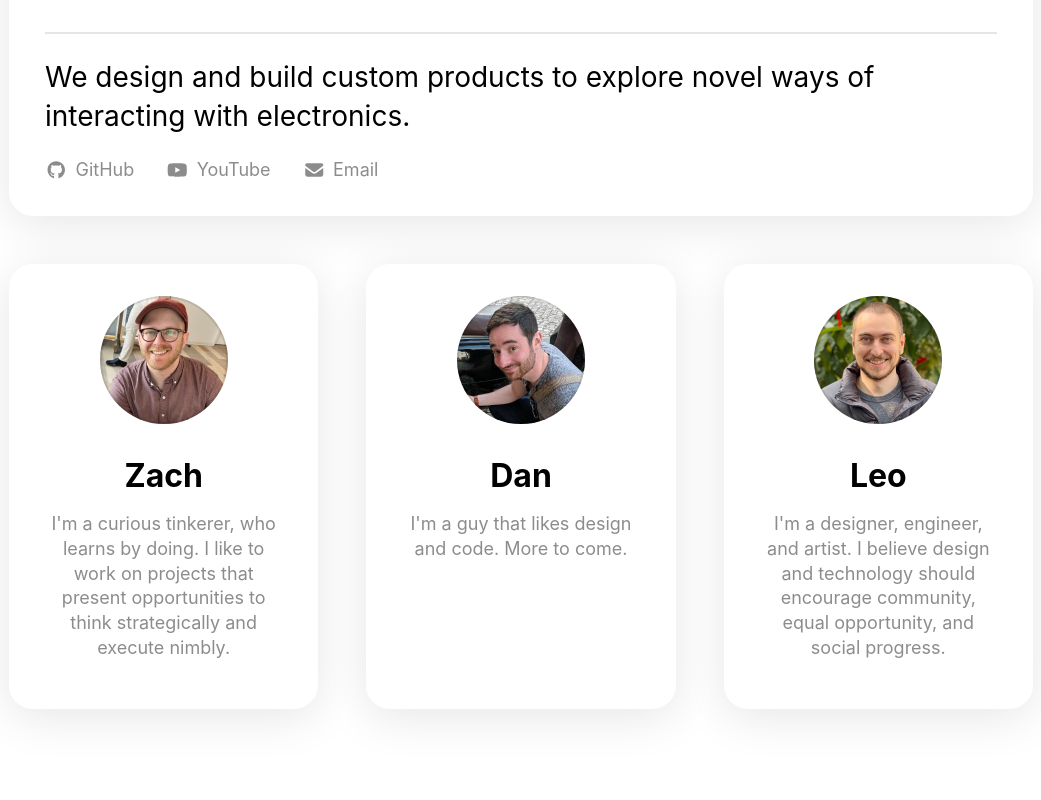
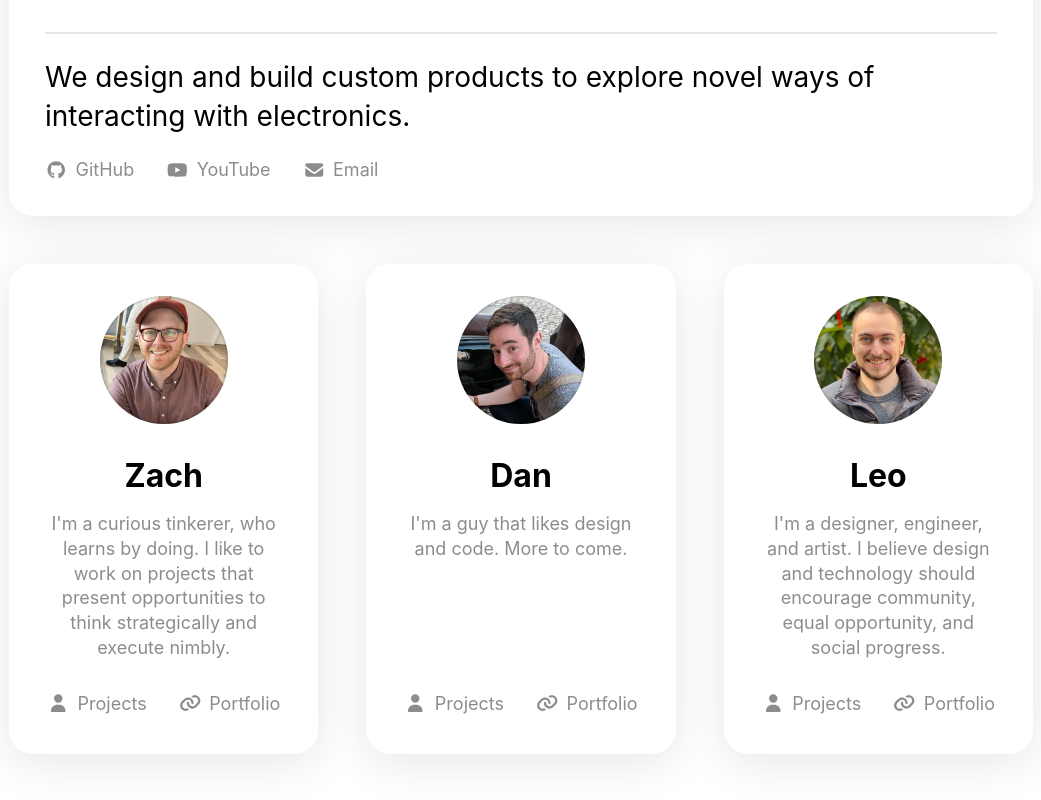
Before and after one commit to fcc-lol/portfolio-react, a React (Create React App) app: page /about in a window 1280 px wide. Shown: the part 298-1098 px from the top of the page, without its empty margins (119-1160 px from the left). Built offline with nearby package versions, Linux system fonts and the light colour scheme.

Commit message:
Adding links for filtered project pages and personal sites

```diff
--- a/src/pages/About.js
+++ b/src/pages/About.js
@@ -3,7 +3,7 @@ import styled from "styled-components";
 import { useOutletContext, useNavigate } from "react-router-dom";
 import { FontAwesomeIcon } from "@fortawesome/react-fontawesome";
 import { faGithub, faYoutube } from "@fortawesome/free-brands-svg-icons";
-import { faEnvelope } from "@fortawesome/free-solid-svg-icons";
+import { faEnvelope, faLink, faUser } from "@fortawesome/free-solid-svg-icons";
 import Card from "../components/Card";
 import { VStack } from "../components/Layout";
 import {
@@ -16,11 +16,7 @@ import {
 import { Link } from "../components/Link";
 import ProfilePicture from "../components/ProfilePicture";
 import { FadeInWrapper } from "../components/AnimationHelpers";
-import {
-  FADE_TRANSITION,
-  ANIMATION_DURATION,
-  TRANSFORM_TRANSITION
-} from "../constants";
+import { ANIMATION_DURATION } from "../constants";
 
 const LinksContainer = styled.div`
   display: flex;
@@ -50,29 +46,31 @@ const ProfileCard = styled(Card)`
   display: flex;
   flex-direction: column;
   align-items: center;
-  justify-content: flex-start;
+  justify-content: space-between;
   text-align: center;
-  padding: 2rem 2rem 3rem 2rem;
-  gap: 0.5rem;
-  cursor: pointer;
-  transition: ${TRANSFORM_TRANSITION}, ${FADE_TRANSITION};
-
-  @media (hover: hover) {
-    &:hover {
-      transform: scale(1.05);
-
-      @media (max-width: 1024px) {
-        transform: scale(1.025);
-      }
-    }
-  }
-
-  &:active {
-    transform: scale(0.95);
-  }
+  padding: 2rem 2rem 2.5rem 2rem;
+  gap: 2rem;
 
   @media (max-width: 768px) {
     padding: 2rem;
+  }
+`;
+
+const ProfileInfo = styled.div`
+  display: flex;
+  flex-direction: column;
+  align-items: center;
+  justify-content: flex-start;
+  gap: 0.5rem;
+`;
+
+const ProfileLinksContainer = styled.div`
+  display: flex;
+  flex-direction: row;
+  gap: 2rem;
+
+  @media (max-width: 1160px) {
+    gap: 1.5rem;
   }
 `;
 
@@ -169,7 +167,8 @@ function AboutPage() {
           </HeaderTextContent>
         </Card>
         <ProfileCardsContainer>
-          <ProfileCard onClick={() => handlePersonClick("Zach")}>
+          <ProfileCard>
+            <ProfileInfo>
               <ProfilePicture
                 src="/images/people/zach.jpg"
                 alt="Zach"
@@ -181,8 +180,25 @@ function AboutPage() {
                 projects that present opportunities to think strategically and
                 execute nimbly.
               </SmallText>
+            </ProfileInfo>
+            <ProfileLinksContainer>
+              <Link onClick={() => handlePersonClick("Zach")} noUnderline>
+                <FontAwesomeIcon icon={faUser} />
+                Projects
+              </Link>
+              <Link
+                href="https://zach.coffee"
+                target="_blank"
+                rel="noopener noreferrer"
+                noUnderline
+              >
+                <FontAwesomeIcon icon={faLink} />
+                Portfolio
+              </Link>
+            </ProfileLinksContainer>
           </ProfileCard>
-          <ProfileCard onClick={() => handlePersonClick("Dan")}>
+          <ProfileCard>
+            <ProfileInfo>
               <ProfilePicture
                 src="/images/people/dan.jpg"
                 alt="Dan"
@@ -192,8 +208,25 @@ function AboutPage() {
               <SmallText>
                 I'm a guy that likes design and code. More to come.
               </SmallText>
+            </ProfileInfo>
+            <ProfileLinksContainer>
+              <Link onClick={() => handlePersonClick("Dan")} noUnderline>
+                <FontAwesomeIcon icon={faUser} />
+                Projects
+              </Link>
+              <Link
+                href="https://danzaharia.com"
+                target="_blank"
+                rel="noopener noreferrer"
+                noUnderline
+              >
+                <FontAwesomeIcon icon={faLink} />
+                Portfolio
+              </Link>
+            </ProfileLinksContainer>
           </ProfileCard>
-          <ProfileCard onClick={() => handlePersonClick("Leo")}>
+          <ProfileCard>
+            <ProfileInfo>
               <ProfilePicture
                 src="/images/people/leo.jpg"
                 alt="Leo"
@@ -205,6 +238,22 @@ function AboutPage() {
                 technology should encourage community, equal opportunity, and
                 social progress.
               </SmallText>
+            </ProfileInfo>
+            <ProfileLinksContainer>
+              <Link onClick={() => handlePersonClick("Leo")} noUnderline>
+                <FontAwesomeIcon icon={faUser} />
+                Projects
+              </Link>
+              <Link
+                href="https://leo.gd"
+                target="_blank"
+                rel="noopener noreferrer"
+                noUnderline
+              >
+                <FontAwesomeIcon icon={faLink} />
+                Portfolio
+              </Link>
+            </ProfileLinksContainer>
           </ProfileCard>
         </ProfileCardsContainer>
       </VStack>
```
Lines whose indentation alone changed are shown as unchanged.
